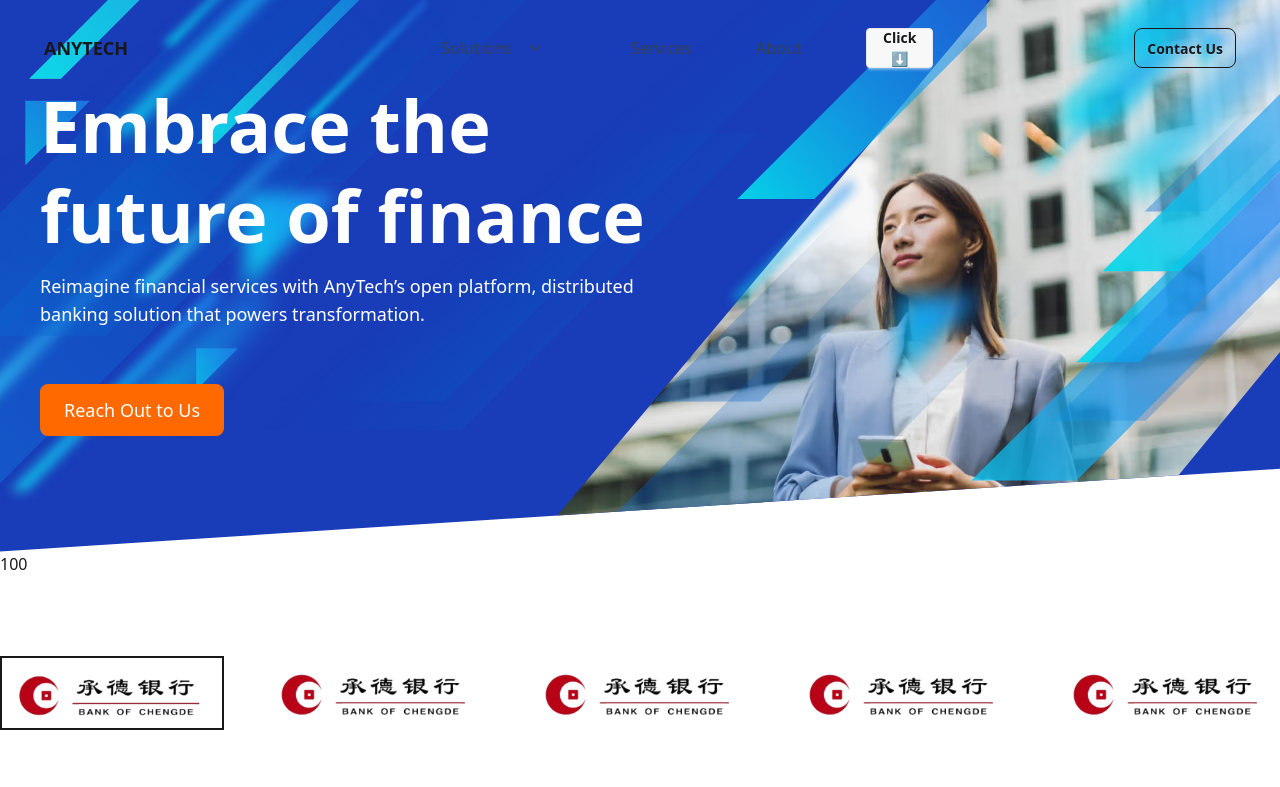
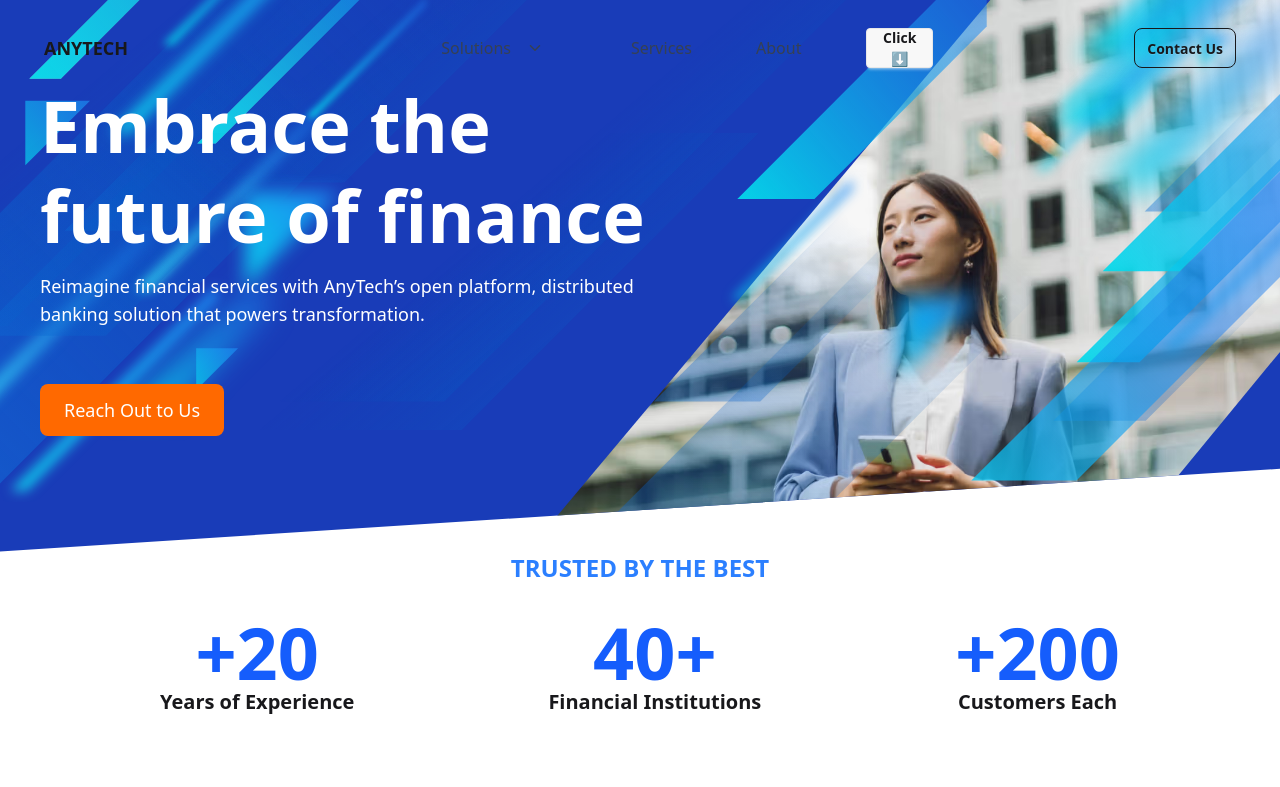
Before and after one commit to mubashirbappi5/-recreate-anytexn-web, a React (Vite) app: page / in a window 1280 px wide. Shown: the top 787 px of the page. Built offline with nearby package versions, Linux system fonts and the light colour scheme.

Commit message:
complate client trusted section

```diff
--- a/src/Components/Client.jsx
+++ b/src/Components/Client.jsx
@@ -2,7 +2,7 @@
 
 const Client = () => {
     return (
-        <div className='md:grid  gap-10 md:grid-cols-5  flex   my-20'>
+        <div className='md:grid w-11/12 mx-auto  gap-10 md:grid-cols-5  flex   my-20'>
 
             <div className='border-2'>
                 <img src={client1} alt="" />
--- /dev/null
+++ b/src/Components/PHILOSOPHY.jsx
@@ -0,0 +1,11 @@
+
+
+const PHILOSOPHY = () => {
+    return (
+        <div>
+
+        </div>
+    );
+};
+
+export default PHILOSOPHY;
--- a/src/Components/Trusted.jsx
+++ b/src/Components/Trusted.jsx
@@ -9,14 +9,50 @@
 
     const [counterOn,setcounterOn]=useState(false)
     return (
-        <div>
-            <ScrollTrigger onEnter={()=>setcounterOn(true)} onExit={()=>setcounterOn(false)}>
+        <div className='w-9/12 mx-auto'>
+        <h1 className='text-2xl font-bold text-center text-blue-500'>TRUSTED BY THE BEST</h1>
+        <ScrollTrigger onEnter={() => setcounterOn(true)} onExit={() => setcounterOn(false)}>
+            <div className='flex justify-between mt-8'>
 
-            {
-                counterOn && <CountUp end={100} start={0} delay={0} duration={2} />
-            }
-            </ScrollTrigger>
-        </div>
+                {/* Years of Experience */}
+                <div className='text-center'>
+                    {counterOn && (
+                        <div>
+                              <span className='text-7xl text-blue-600 font-bold'>+</span>
+                            <CountUp className='text-7xl text-blue-600 font-bold' end={20} start={0} delay={0} duration={2} />
+
+                        </div>
+                    )}
+                    <h1 className='text-xl font-semibold'>Years of Experience</h1>
+                </div>
+
+                {/* Happy Clients */}
+                <div className='text-center'>
+                    {counterOn && (
+                        <div>
+
+                            <CountUp className='text-7xl text-blue-600 font-bold' end={40} start={0} delay={0} duration={2} />
+                            <span className='text-7xl text-blue-600 font-bold'>+</span>
+                        </div>
+                    )}
+                    <h1 className='text-xl font-semibold'>Financial Institutions</h1>
+                </div>
+
+                {/* Completed Projects */}
+                <div className='text-center'>
+                    {counterOn && (
+                        <div>
+                               <span className='text-7xl text-blue-600 font-bold'>+</span>
+                            <CountUp className='text-7xl text-blue-600 font-bold' end={200} start={0} delay={0} duration={2} />
+
+                        </div>
+                    )}
+                    <h1 className='text-xl font-semibold'>Customers Each</h1>
+                </div>
+
+            </div>
+        </ScrollTrigger>
+    </div>
     );
 };
 
```
